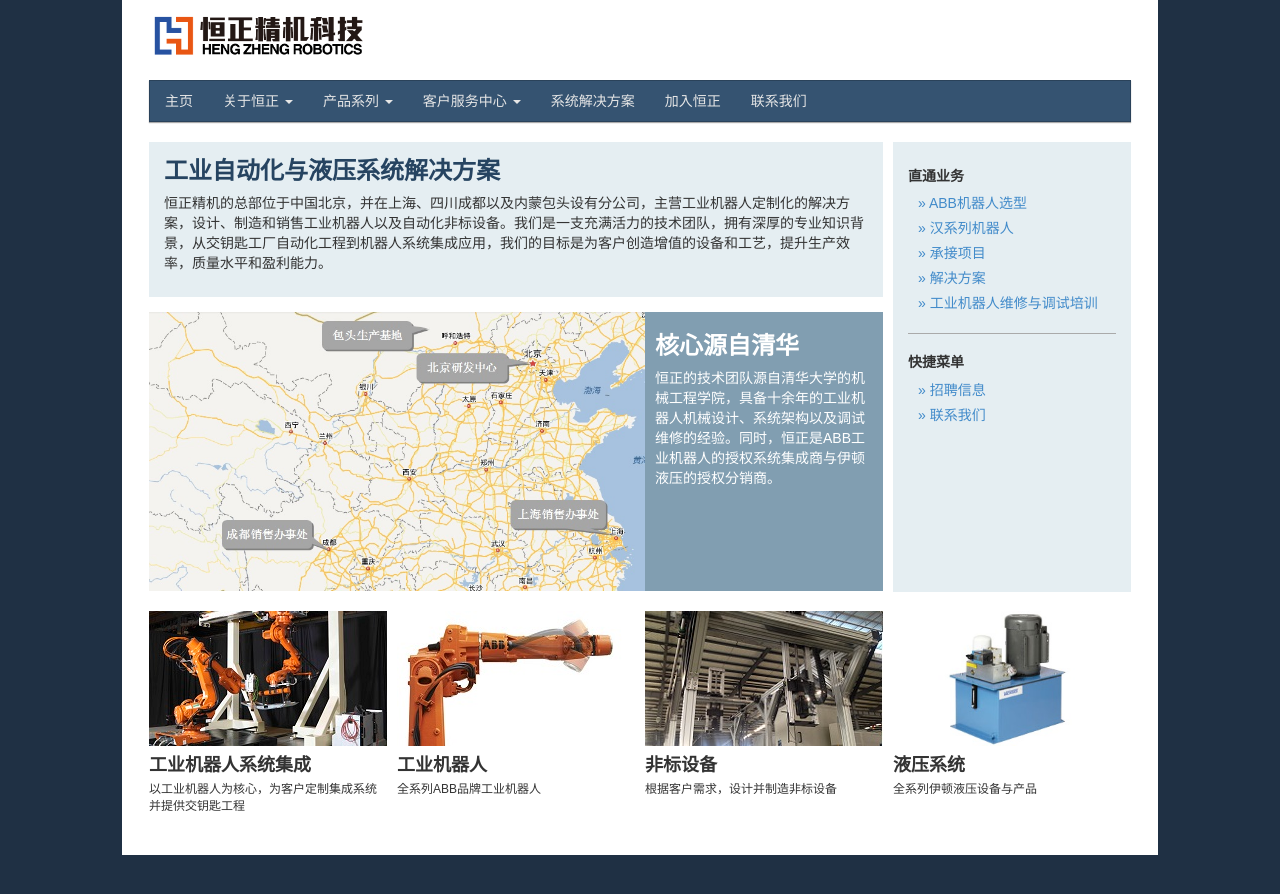
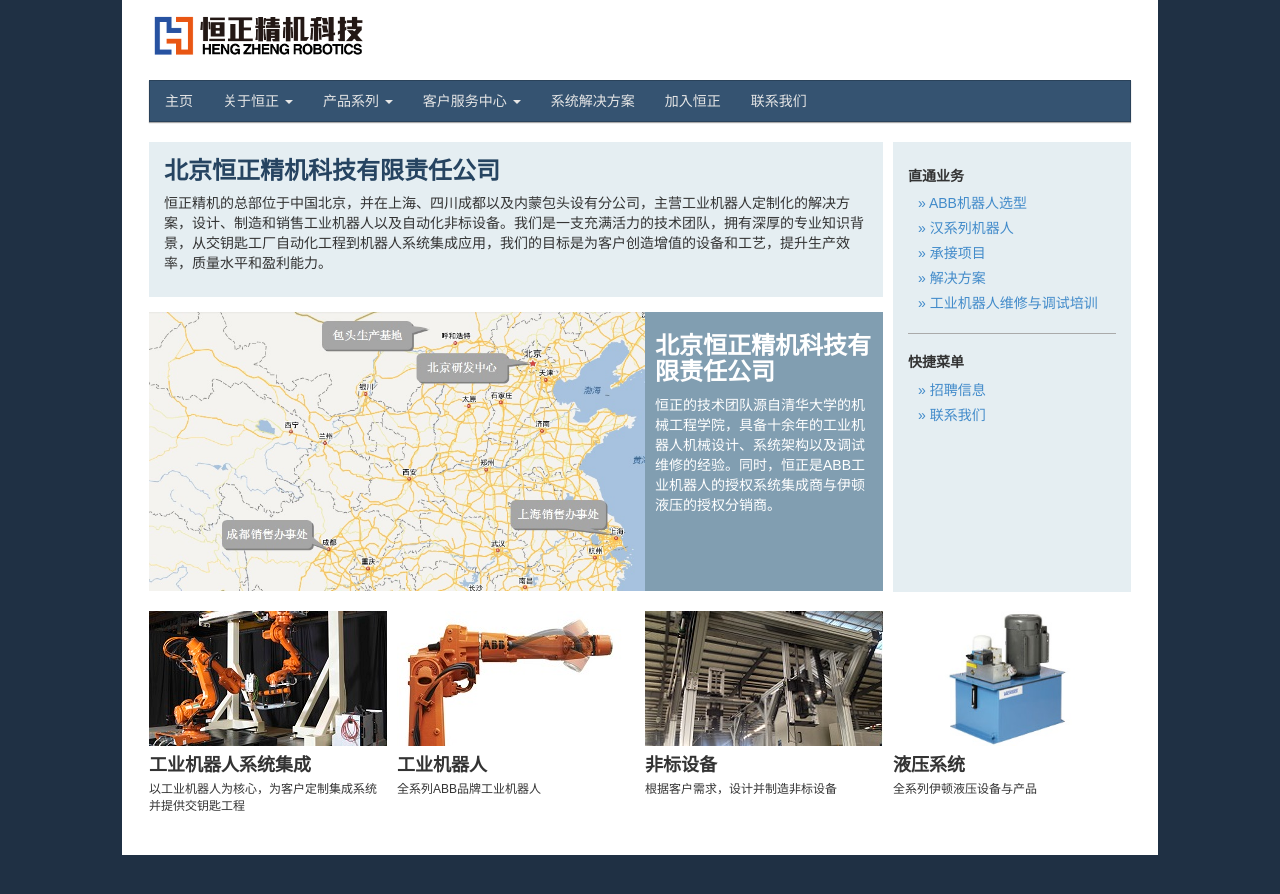
Before and after one commit to NeoHuang/HenZheng, a Jekyll site: the page built from index.html, in a window 1280 px wide. Shown: the top 894 px of the page. Built offline with Jekyll 4.4.1, drawn with Linux system fonts in a browser that asks for light colours.

Commit message:
change title

```diff
--- a/_config.yml
+++ b/_config.yml
@@ -1,12 +1,12 @@
 # Site settings
-title: 恒正精机科技
-email: your-email@domain.com
+title: 北京恒正精机科技有限责任公司
+email: admin@megagear.cn
 description: > # this means to ignore newlines until "baseurl:"
   Write an awesome description for your new site here. You can edit this
   line in _config.yml. It will appear in your document head meta (for
   Google search results) and in your feed.xml site description.
 baseurl: "" # the subpath of your site, e.g. /blog/
-url: "http://yourdomain.com" # the base hostname & protocol for your site
+url: "http://megagear.cn" # the base hostname & protocol for your site
 twitter_username: jekyllrb
 github_username:  jekyll
 
--- a/index.html
+++ b/index.html
@@ -31,7 +31,7 @@ layout: default
     <div class="contentStage">
 
         <div class="intro-box">
-            <h2>工业自动化与液压系统解决方案</h2>
+            <h2>北京恒正精机科技有限责任公司</h2>
             恒正精机的总部位于中国北京，并在上海、四川成都以及内蒙包头设有分公司，主营工业机器人定制化的解决方案，设计、制造和销售工业机器人以及自动化非标设备。我们是一支充满活力的技术团队，拥有深厚的专业知识背景，从交钥匙工厂自动化工程到机器人系统集成应用，我们的目标是为客户创造增值的设备和工艺，提升生产效率，质量水平和盈利能力。
 
         </div>
@@ -41,7 +41,7 @@ layout: default
             </div>
 
             <div class="intro-img-txt">
-                <h2 style="color:#fff;">核心源自清华</h2>
+                <h2 style="color:#fff;">北京恒正精机科技有限责任公司</h2>
                 <p>恒正的技术团队源自清华大学的机械工程学院，具备十余年的工业机器人机械设计、系统架构以及调试维修的经验。同时，恒正是ABB工业机器人的授权系统集成商与伊顿液压的授权分销商。</p>
             </div>
         </div>
```
